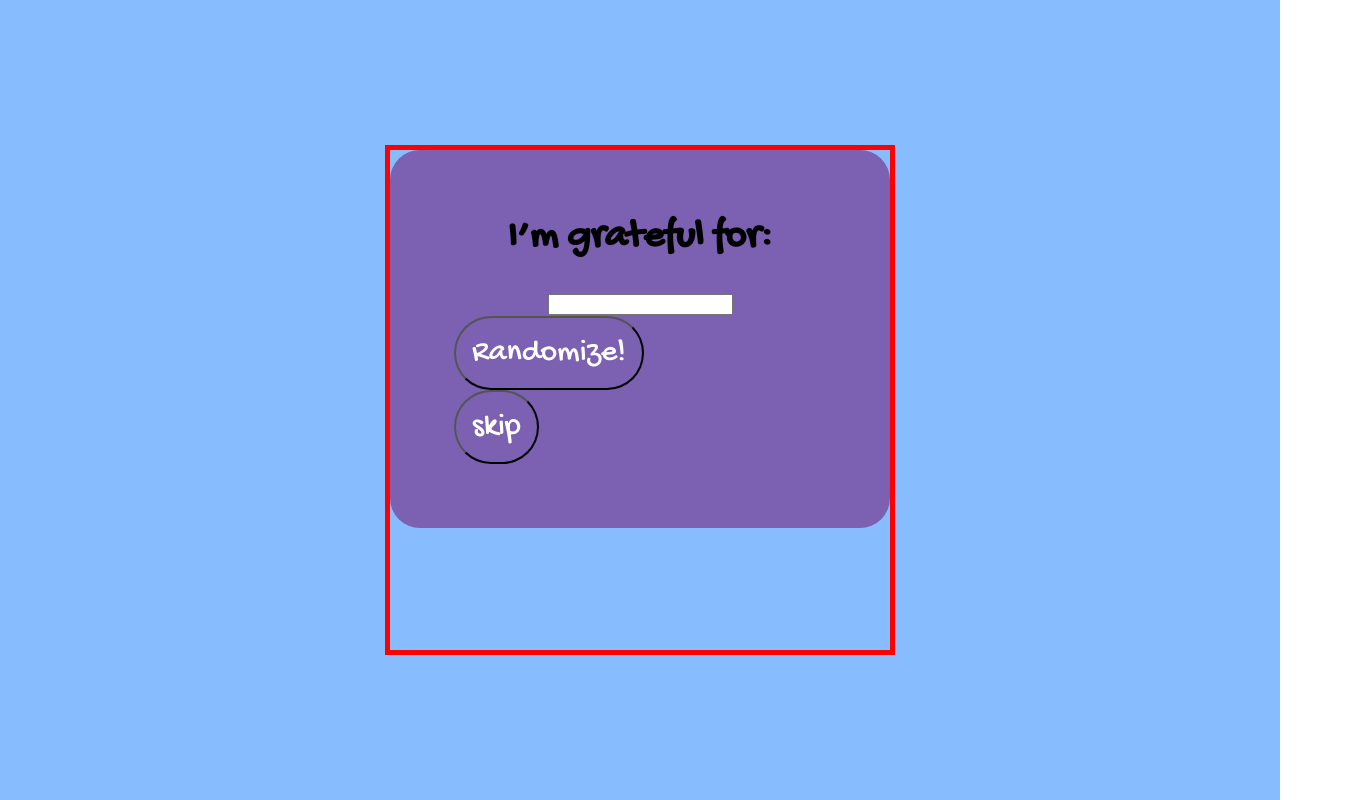
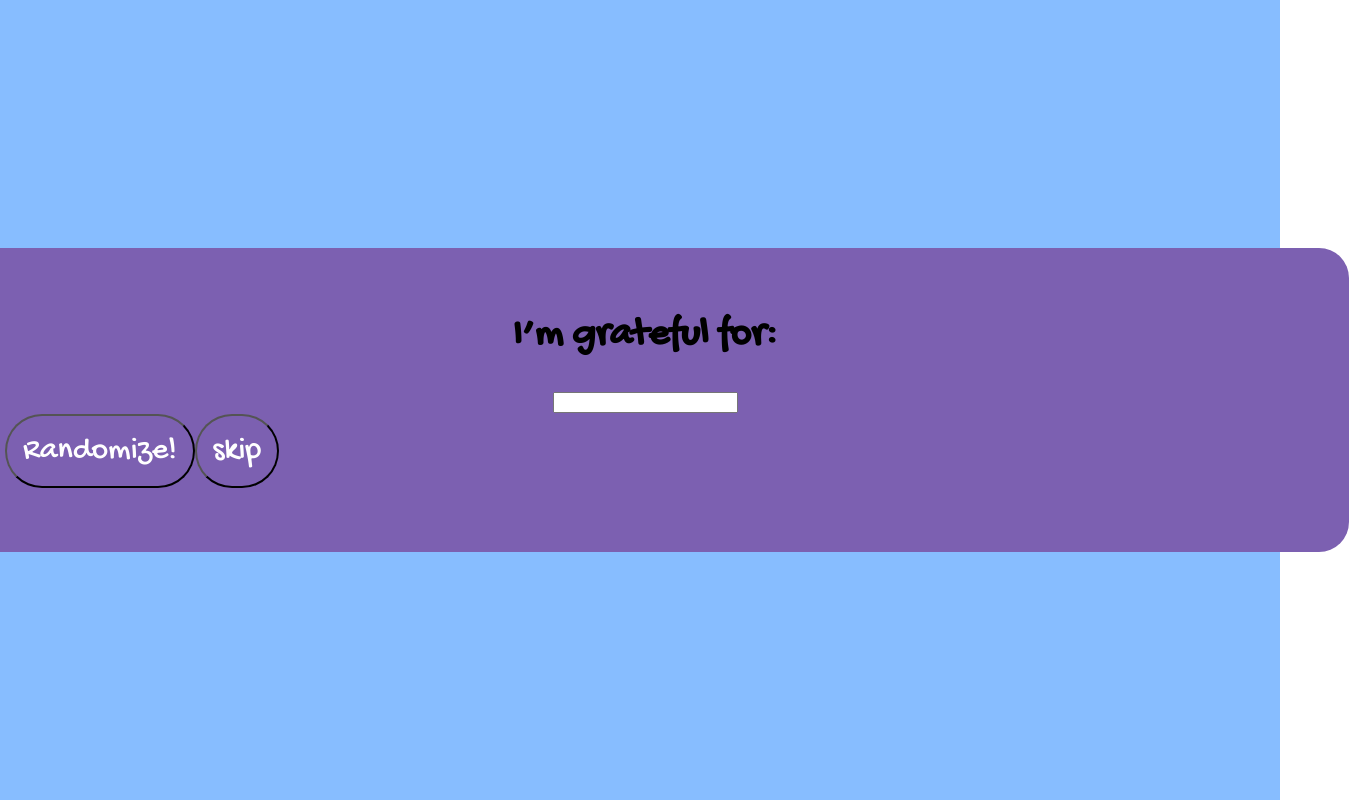
Before and after one commit to HiThereImCam/Euda, a React (Create React App) app: page / in a window 1280 px wide. Shown: the top 800 px of the page, 1349 px wide, since content can reach past the window. Built offline with nearby package versions, Linux system fonts and the light colour scheme.

Commit message:
grateful modal moved to Appjs file

```diff
--- a/src/App.css
+++ b/src/App.css
@@ -111,3 +111,6 @@ section {
   font-family: 'Gochi Hand', cursive;
   font-size: 2em;
 }
+.buttonsGrateful{
+  display: flex;
+}
--- a/src/App.js
+++ b/src/App.js
@@ -2,7 +2,7 @@ import React, { useState } from 'react';
 import './App.css';
 import Modal from './Components/garden_modals/Modal';
 import MoodModal from './Components/sky_modals/moodModal';
-
+import Grateful from "./Components/sky_modals/Grateful";
 function App() {
   const [moodState, setMoodState] = useState(false)
   return (
@@ -10,6 +10,7 @@ function App() {
       <section className="sky">
         <MoodModal setMoodState={setMoodState}/>
          {/* need to add gratitude modal  */}
+         <Grateful/>
       </section>
       <section className="garden">
         <Modal />
--- a/src/Components/sky_modals/Grateful.js
+++ b/src/Components/sky_modals/Grateful.js
@@ -8,12 +8,9 @@ const Grateful = () => {
                 <h2>I’m grateful for:</h2>
             </div>
             <input type="text"></input>
-            <div className="grid">
-            <div className="buttonsGrateful">
+              <div className="buttonsGrateful">
                     <button>Randomize!</button>
                     <button>skip</button>
-            </div>
-
             </div>
         </section>
         </div>
--- a/src/Components/sky_modals/moodModal.js
+++ b/src/Components/sky_modals/moodModal.js
@@ -1,4 +1,4 @@
-import Grateful from "./Grateful";
+
 const MoodModal = ({setMoodState}) => {
     /**
      * I imagine transitions
@@ -10,7 +10,7 @@ const MoodModal = ({setMoodState}) => {
     return(
      <div className="mood_modal-container">
         {/* <h4>How are you feeling today?</h4> */}
-        <Grateful/>
+
      </div>
     )
 }
```
